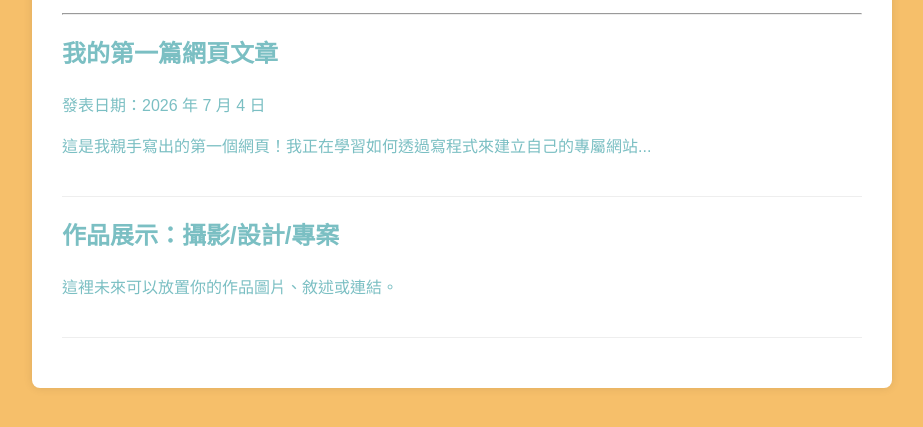
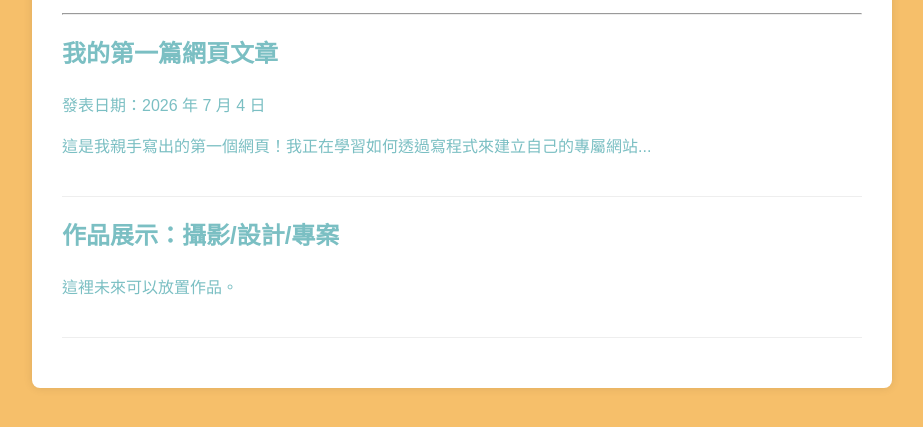
Before and after one commit to QuickWarrior6830876/QuickWarrior6830876.github.io, a plain HTML site: page index.html in a window 1280 px wide. Shown: the part 163-590 px from the top of the page, without its empty margins (178-1101 px from the left). Drawn offline with Linux system fonts and the light colour scheme.

Commit message:
Update index.html

```diff
--- a/index.html
+++ b/index.html
@@ -3,7 +3,7 @@
 <head>
     <meta charset="UTF-8">
     <meta name="viewport" content="width=device-width, initial-scale=1.0">
-    <title>文章創作者</title>
+    <title>AI文章創作者</title>
     <link rel="icon" href="https://QuickWarrior6830876.github.io/favicon.png" type="image/png">
     <style>
         /* 這裡以下都不動... */
@@ -53,7 +53,7 @@
             <!-- 作品區域 -->
             <article class="post">
                 <h2>作品展示：攝影/設計/專案</h2>
-                <p>這裡未來可以放置你的作品圖片、敘述或連結。</p>
+                <p>這裡未來可以放置作品。</p>
             </article>
         </main>
     </div>
```
